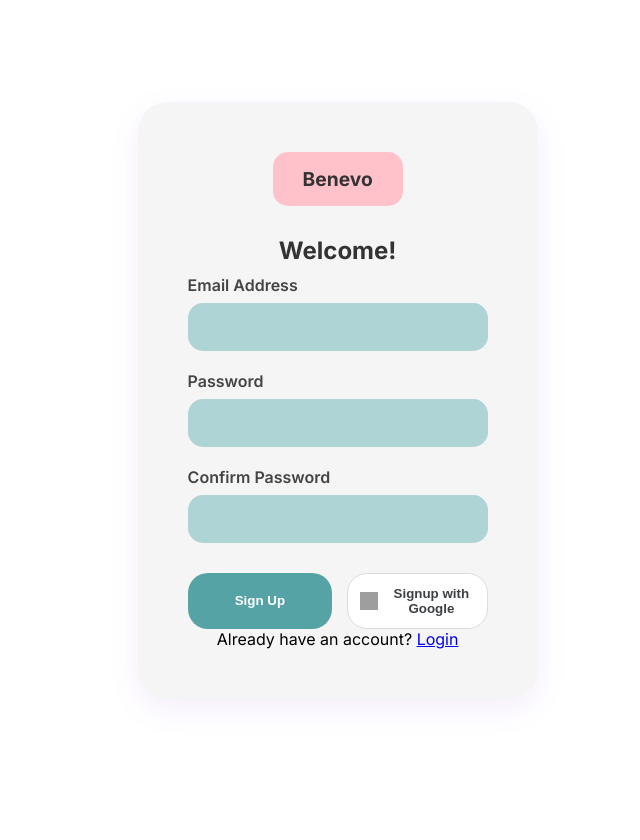
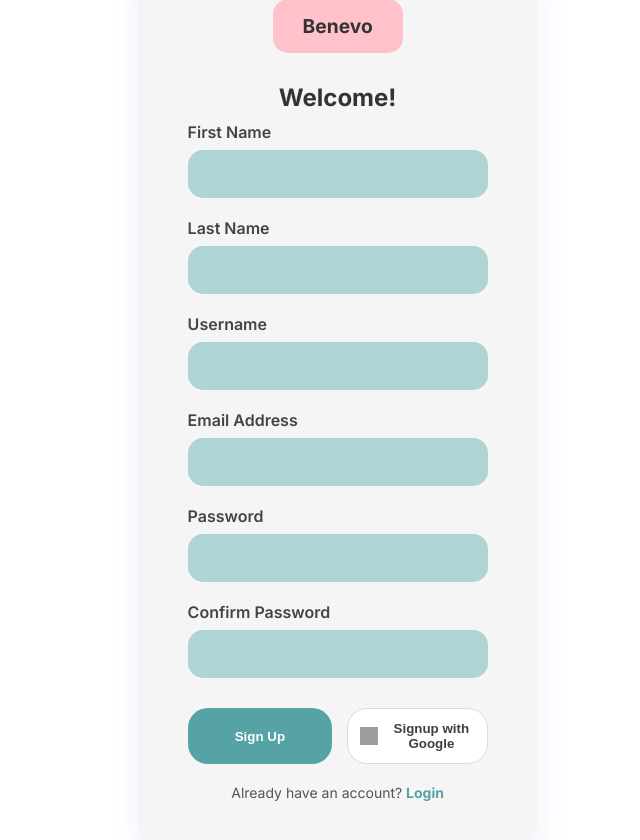
Before and after one commit to umdInnovationSp26/Gather-Donation, an Angular app in the folder gather-donations-fe/: page /signup in a window 1280 px wide. Shown: the top 840 px of the page, without its empty margins (640-1280 px from the left). Before the commit the page ends 800 px from the top, so only its background shows below. Built offline with nearby package versions, Linux system fonts and the light colour scheme; grey boxes are pictures that could not be loaded.

Commit message:
fix signup and allow creation of new users

```diff
--- a/gather-donations-fe/src/app/signup/signup.css
+++ b/gather-donations-fe/src/app/signup/signup.css
@@ -167,6 +167,30 @@
   color: var(--btn-secondary-text);
 }
 
+.error-message {
+  color: #d93025;
+  font-size: 0.85rem;
+  margin-bottom: 10px;
+  text-align: left;
+}
+
+.signup-footer {
+  text-align: center;
+  margin-top: 20px;
+  font-size: 14px;
+  color: #555;
+}
+
+.signup-footer a {
+  color: var(--btn-primary-bg);
+  text-decoration: none;
+  font-weight: bold;
+}
+
+.signup-footer a:hover {
+  text-decoration: underline;
+}
+
 .login-footer {
     text-align: center;
     margin-top: 20px;
--- a/gather-donations-fe/src/app/signup/signup.html
+++ b/gather-donations-fe/src/app/signup/signup.html
@@ -3,9 +3,24 @@
 
   <div class="signup-card">
     <div class="logo-box">Benevo</div>
-    <h2>Welcome! </h2>
+    <h2>Welcome!</h2>
 
     <form (submit)="$event.preventDefault()">
+      <div class="input-group">
+        <label>First Name</label>
+        <input type="text" name="firstName" [(ngModel)]="firstName" class="custom-input" />
+      </div>
+
+      <div class="input-group">
+        <label>Last Name</label>
+        <input type="text" name="lastName" [(ngModel)]="lastName" class="custom-input" />
+      </div>
+
+      <div class="input-group">
+        <label>Username</label>
+        <input type="text" name="username" [(ngModel)]="username" class="custom-input" />
+      </div>
+
       <div class="input-group">
         <label>Email Address</label>
         <input type="email" name="email" [(ngModel)]="email" class="custom-input" />
@@ -21,19 +36,23 @@
         <input type="password" name="confirmPassword" [(ngModel)]="confirmPassword" class="custom-input" />
       </div>
 
+      @if (errorMessage) {
+        <p class="error-message">{{ errorMessage }}</p>
+      }
+
       <div class="action-buttons">
-        <button type="button" class="btn-primary" (click)="handleSignup()">Sign Up</button>
+        <button type="button" class="btn-primary" (click)="handleSignup()" [disabled]="isLoading">
+          {{ isLoading ? 'Signing up...' : 'Sign Up' }}
+        </button>
         <button type="button" class="btn-google" (click)="handleGoogleSignup()">
-           <img src="https://fonts.gstatic.com/s/i/productlogos/googleg/v6/24px.svg" alt="">
-           Signup with Google
+          <img src="https://fonts.gstatic.com/s/i/productlogos/googleg/v6/24px.svg" alt="">
+          Signup with Google
         </button>
+      </div>
 
-
-
+      <div class="signup-footer">
+        <p>Already have an account? <a routerLink="/login">Login</a></p>
       </div>
-      <div class="signup-footer">
-  <p>Already have an account? <a routerLink="/login">Login</a></p>
-</div>
     </form>
 
   </div>
--- a/gather-donations-fe/src/app/signup/signup.ts
+++ b/gather-donations-fe/src/app/signup/signup.ts
@@ -1,34 +1,60 @@
 import { Component, inject } from '@angular/core';
 import { Router, RouterLink } from '@angular/router';
 import { FormsModule } from '@angular/forms';
+import { AuthService } from '../services/auth.service';
 
 @Component({
   selector: 'app-signup',
   standalone: true,
-  imports: [FormsModule, RouterLink], // RouterLink lets us go back to Login
+  imports: [FormsModule, RouterLink],
   templateUrl: './signup.html',
   styleUrl: './signup.css',
 })
 export class SignupComponent {
   private router = inject(Router);
+  private authService = inject(AuthService);
 
   email = '';
+  username = '';
+  firstName = '';
+  lastName = '';
   password = '';
   confirmPassword = '';
+  errorMessage = '';
+  isLoading = false;
 
   handleSignup() {
+    this.errorMessage = '';
+
     if (this.password !== this.confirmPassword) {
-      alert("Passwords do not match!");
+      this.errorMessage = 'Passwords do not match.';
       return;
     }
 
-    // For prototype: simulate successful registration
-    localStorage.setItem('isLoggedIn', 'true');
-    this.router.navigate(['/home']);
+    this.isLoading = true;
+    this.authService.register({
+      email: this.email,
+      username: this.username,
+      first_name: this.firstName,
+      last_name: this.lastName,
+      password: this.password,
+      password2: this.confirmPassword,
+    }).subscribe({
+      next: () => this.router.navigate(['/login']),
+      error: (err) => {
+        this.isLoading = false;
+        const data = err.error;
+        if (data && typeof data === 'object') {
+          this.errorMessage = Object.values(data).flat().join(' ');
+        } else {
+          this.errorMessage = 'Registration failed. Please try again.';
+        }
+      },
+    });
   }
 
   handleGoogleSignup() {
-    localStorage.setItem('isLoggedIn', 'true');
-    this.router.navigate(['/home']);
+    // Google OAuth not yet implemented
+    alert('Google signup is not available yet.');
   }
 }
```
